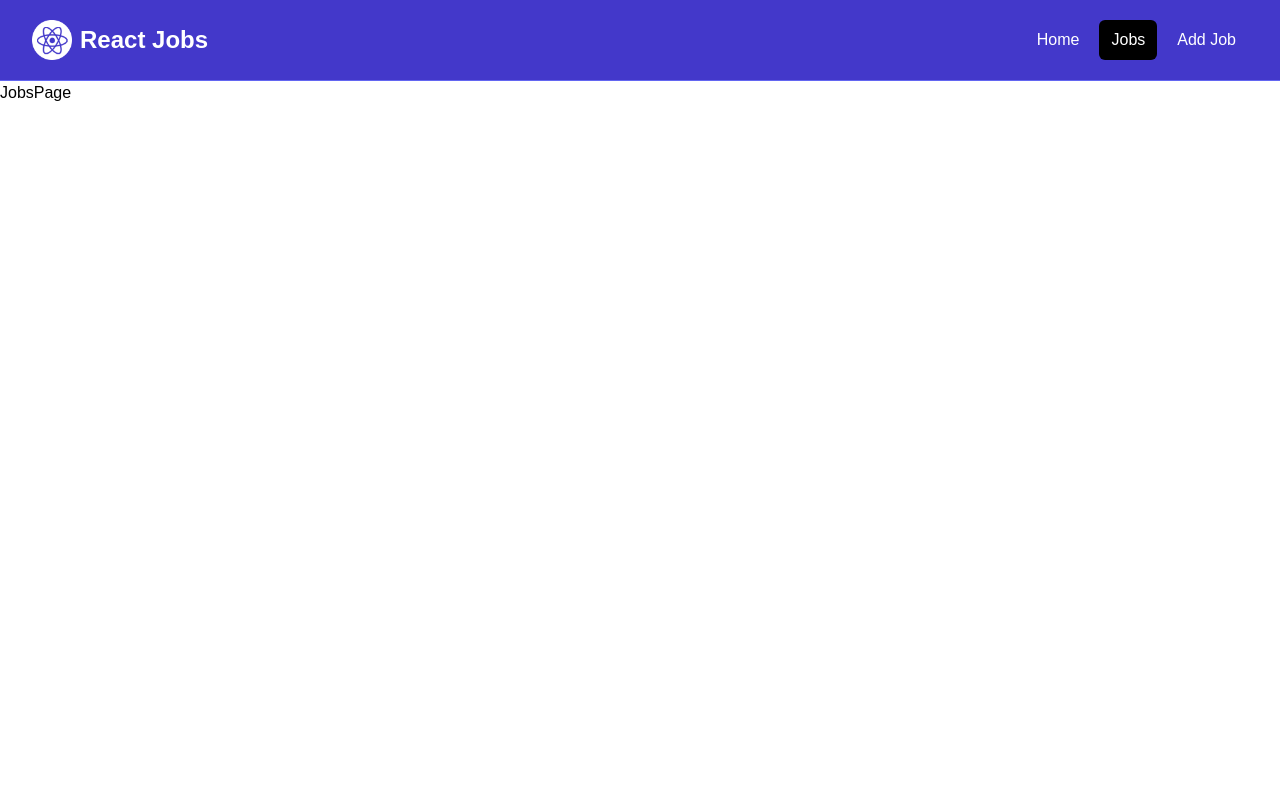
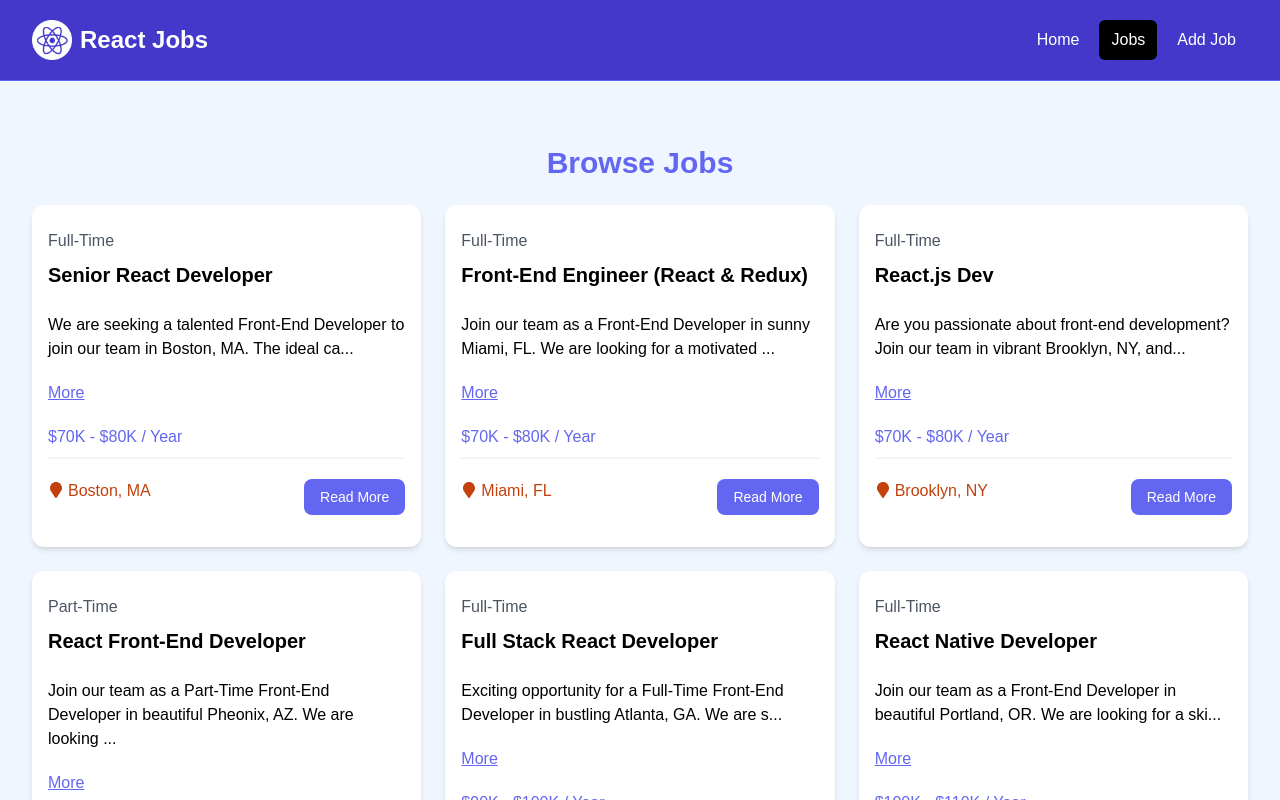
Before and after one commit to mihirmore25/react-brad-dev, a React (Vite) app: page /jobs in a window 1280 px wide. Shown: the top 800 px of the page. Built offline with nearby package versions, Linux system fonts and the light colour scheme.

Commit message:
Add Jobs to JobsPage component

```diff
--- a/src/components/JobListings.jsx
+++ b/src/components/JobListings.jsx
@@ -1,8 +1,8 @@
 import jobs from "../jobs.json";
 import JobListing from "./JobListing";
 
-const JobListings = () => {
-    const recentJobs = jobs.slice(0, 3);
+const JobListings = ({ isHome = false }) => {
+    const jobListings = isHome ? jobs.slice(0, 3) : jobs;
 
     return (
         <>
@@ -10,10 +10,10 @@
             <section className="bg-blue-50 px-4 py-10">
                 <div className="container-xl lg:container m-auto">
                     <h2 className="text-3xl font-bold text-indigo-500 mb-6 text-center">
-                        Browse Jobs
+                        {isHome ? "Recent Jobs" : "Browse Jobs"}
                     </h2>
                     <div className="grid grid-cols-1 md:grid-cols-3 gap-6">
-                        {recentJobs.map((job) => (
+                        {jobListings.map((job) => (
                             <JobListing job={job} key={job.id} />
                         ))}
                     </div>
--- a/src/pages/HomePage.jsx
+++ b/src/pages/HomePage.jsx
@@ -8,7 +8,7 @@
         <>
             <Hero />
             <HomeCards />
-            <JobListings />
+            <JobListings isHome={true} />
             <ViewAllJobs />
         </>
     );
--- a/src/pages/JobsPage.jsx
+++ b/src/pages/JobsPage.jsx
@@ -1,7 +1,13 @@
+import JobListings from "../components/JobListings";
+
 const JobsPage = () => {
-  return (
-    <div>JobsPage</div>
-  )
-}
+    return (
+        <>
+            <section className="bg-blue-50 px-4 py-6">
+                <JobListings />
+            </section>
+        </>
+    );
+};
 
-export default JobsPage
+export default JobsPage;
```
